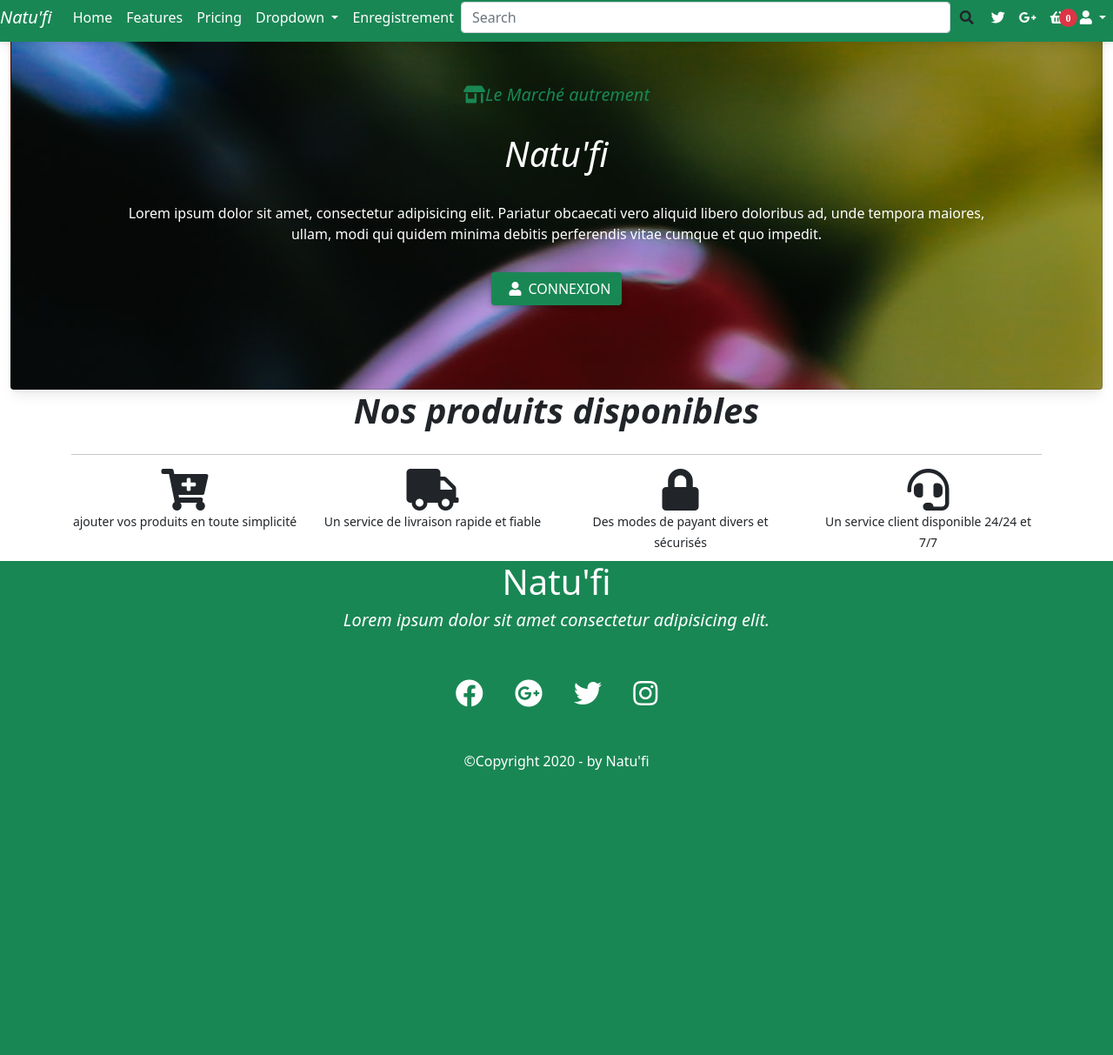
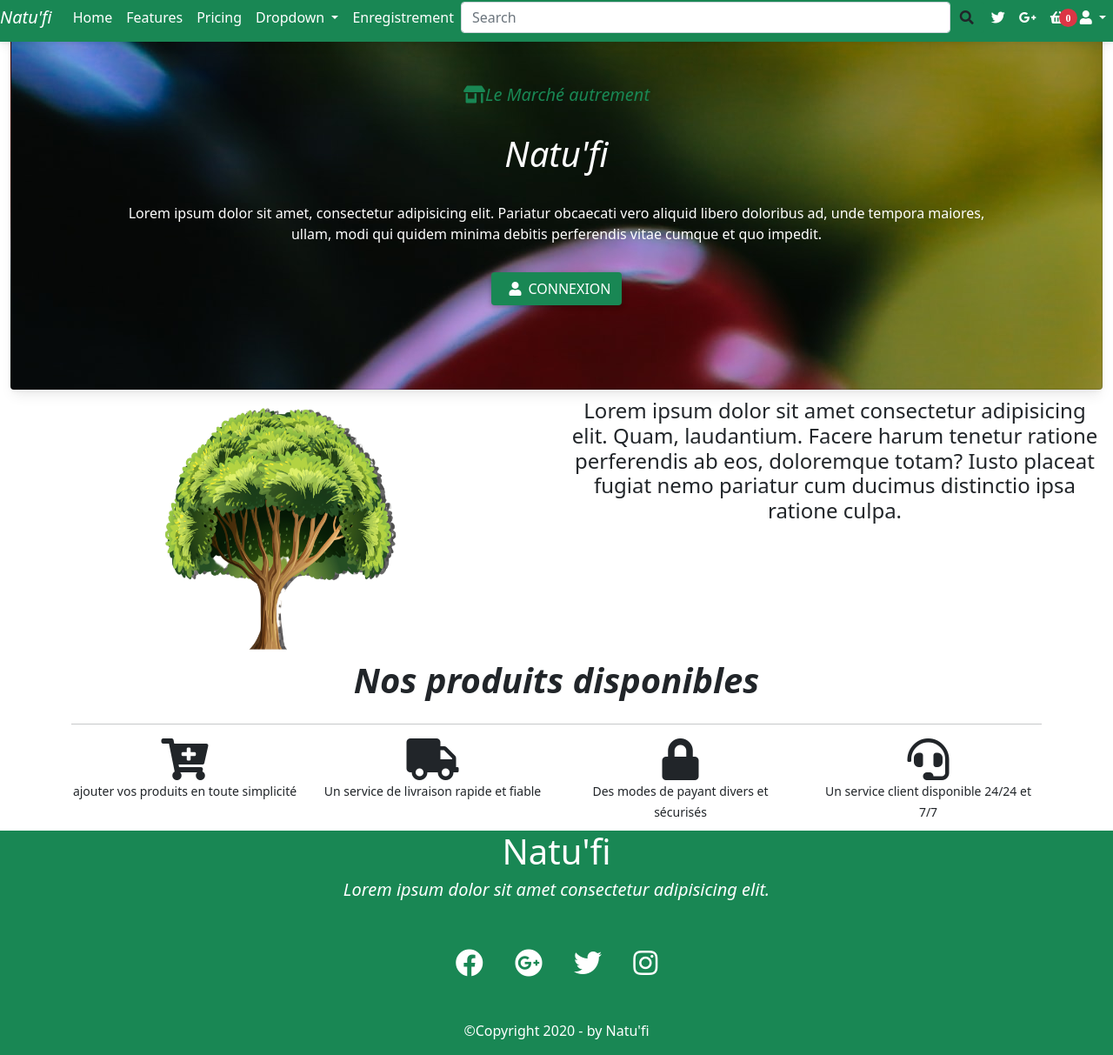
Before and after one commit to nicoHenriDi/projet, a PHP site: page /Natu_fi_acceuil.php in a window 1280 px wide. Shown: the whole page at 87% size. Before the commit the page ends 885 px from the top, so only its background shows below. Run offline with PHP 8.4, Linux system fonts and the light colour scheme; data that the repository does not hold is empty.

Commit message:
ajout présentation natu fi

```diff
--- a/Natu_fi.css
+++ b/Natu_fi.css
@@ -52,4 +52,5 @@
 
 .row{
     margin-top: 10px;
+
 }
--- a/Natu_fi_acceuil.php
+++ b/Natu_fi_acceuil.php
@@ -38,7 +38,7 @@ $panier = new panier($connexion_produit); //new panier objet
 
 
 <!-- My design-->
- <link rel="stylesheet" href="Natu_fi.css">
+ <link rel="stylesheet" href="../mon_site/Natu_fi.css">
  <!--My design -->
 
 
@@ -68,6 +68,18 @@ $panier = new panier($connexion_produit); //new panier objet
 </div>
 <!-- Jumbotron -->
 <!--end banner-->
+
+    <div class="container-fluid">
+      <div class="row">
+        <!--animé tout ça et aprés commencé le mode de payement-->
+          <div class="col-md-6 col-sm-6 col-lg-6 col-xl-6 text-center align-middle">
+            <img src="../mon_site/Image/arbre_without_backgound.png" style="width : 300px ; height : 300px;"/>
+          </div>
+          <div class="col-md-6 col-sm-6 col-lg-6 col-xl-6 text-center align-middle">
+              <h4>Lorem ipsum dolor sit amet consectetur adipisicing elit. Quam, laudantium. Facere harum tenetur ratione perferendis ab eos, doloremque totam? Iusto placeat fugiat nemo pariatur cum ducimus distinctio ipsa ratione culpa.</h4>
+          </div>
+      </div>
+    </div>
 
 <!--header grille-->
   <div class="container">
```
Also changed, not shown: Image/arbre_without_backgound.png (added).
